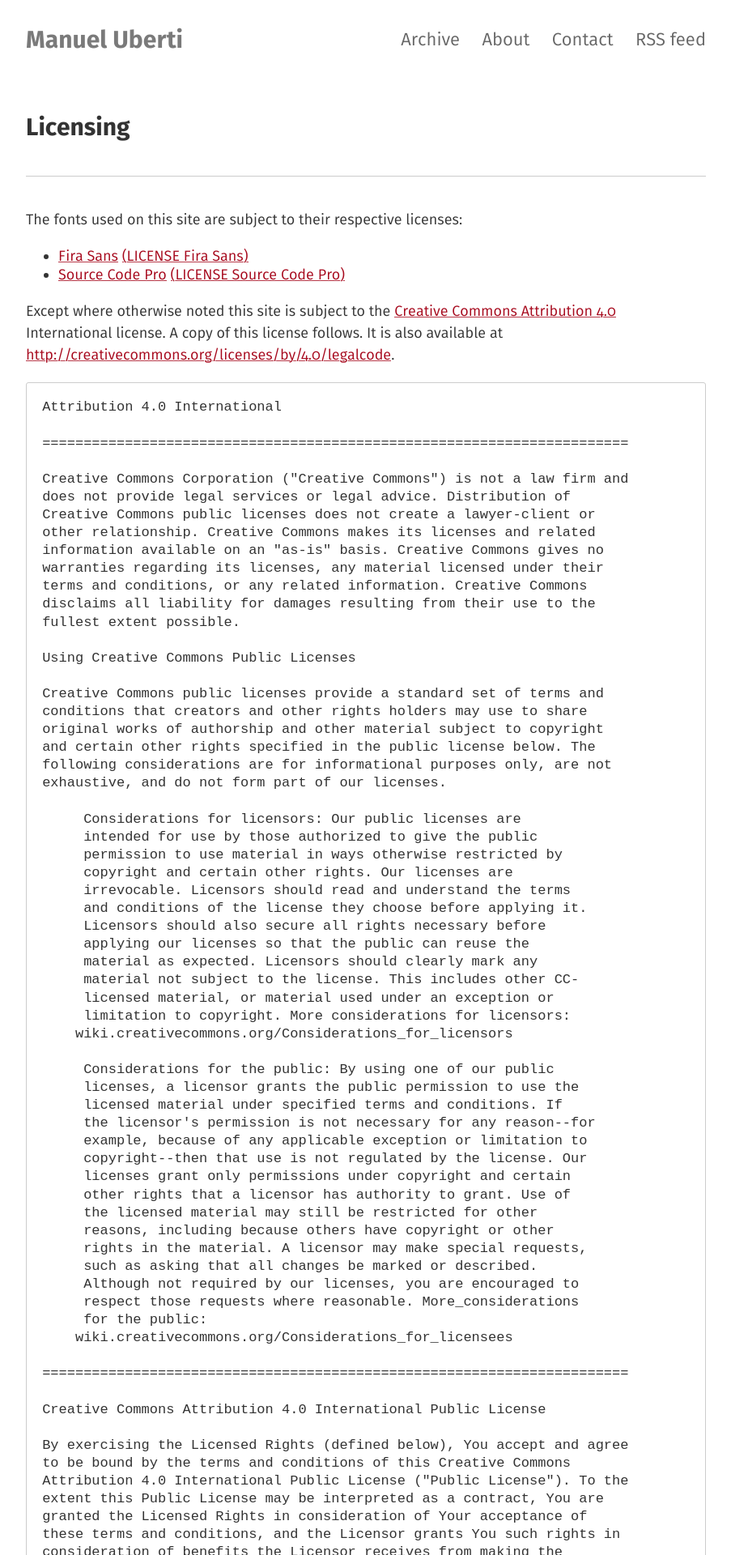
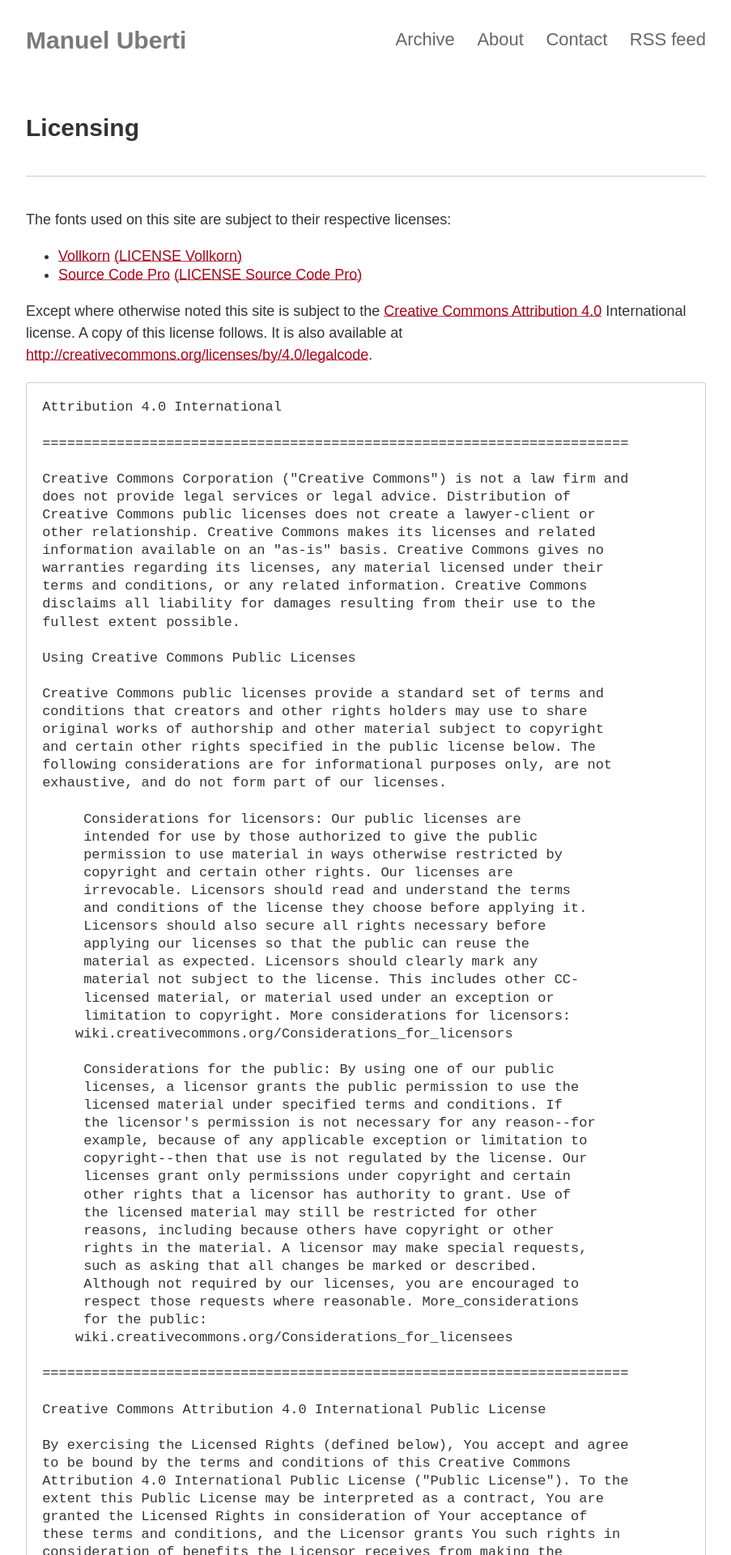
Before and after one commit to manuel-uberti/manuel-uberti.github.io, a Jekyll site: the page built from licensing.md, in a window 1280 px wide. Shown: the top 1920 px of the page at 81% size, without its empty margins (188-1091 px from the left). Built offline with Jekyll 4.4.1, drawn with Linux system fonts in a browser that asks for light colours; some web fonts are replaced.

Commit message:
Use Vollkorn as main font

```diff
--- a/_sass/_pagination.scss
+++ b/_sass/_pagination.scss
@@ -1,6 +1,6 @@
 .pagination {
   font-size: 1rem;
-  font-family: 'Fira Sans', sans-serif;
+  font-family: 'Vollkorn', sans-serif;
   font-weight: 300;
   text-align: center;
 }
--- a/_sass/_variables.scss
+++ b/_sass/_variables.scss
@@ -1,37 +1,37 @@
 // Typography
 @font-face {
-  font-family: 'Fira Sans';
-  src: url('../fonts/FiraSans-Book.woff') format('woff');
+  font-family: 'Vollkorn';
+  src: url('../fonts/Vollkorn-Regular.woff') format('woff');
 }
 
 @font-face {
-  font-family: 'Fira Sans';
-  src: url('../fonts/FiraSans-Italic.woff') format('woff');
+  font-family: 'Vollkorn';
+  src: url('../fonts/Vollkorn-Italic.woff') format('woff');
   font-style: italic;
 }
 
 @font-face {
-  font-family: 'Fira Sans';
-  src: url('../fonts/FiraSans-Bold.woff') format('woff');
+  font-family: 'Vollkorn';
+  src: url('../fonts/Vollkorn-Bold.woff') format('woff');
   font-weight: 600;
 }
 
 @font-face {
-  font-family: 'Fira Sans';
-  src: url('../fonts/FiraSans-BoldItalic.woff') format('woff');
+  font-family: 'Vollkorn';
+  src: url('../fonts/Vollkorn-BoldItalic.woff') format('woff');
   font-style: italic;
   font-weight: 600;
 }
 
 @font-face {
-  font-family: 'Fira Sans';
-  src: url('../fonts/FiraSans-SemiBold.woff') format('woff');
+  font-family: 'Vollkorn';
+  src: url('../fonts/Vollkorn-SemiBold.woff') format('woff');
   font-weight: 500;
 }
 
 @font-face {
-  font-family: 'Fira Sans';
-  src: url('../fonts/FiraSans-SemiBoldItalic.woff') format('woff');
+  font-family: 'Vollkorn';
+  src: url('../fonts/Vollkorn-SemiBoldItalic.woff') format('woff');
   font-style: italic;
   font-weight: 500;
 }
@@ -49,9 +49,9 @@
 
 $base-font-size: 18px !default;
 $bold-font-weight: bold !default;
-$font-family: 'Fira Sans', sans-serif !default;
+$font-family: 'Vollkorn', sans-serif !default;
 $line-height: 1.3 !default;
-$heading-font-family: 'Fira Sans', sans-serif !default;
+$heading-font-family: 'Vollkorn', sans-serif !default;
 $heading-font-weight: 700 !default;
 $heading-line-height: 1.25 !default;
 $monospace-font-family: 'Source Code Pro', monospace !default;
--- a/fonts/LICENSE Fira Sans.txt
+++ b/fonts/LICENSE Vollkorn.txt
@@ -1,5 +1,4 @@
-Digitized data copyright (c) 2012-2015, The Mozilla Foundation and Telefonica S.A.
-with Reserved Font Name < Fira >,
+Copyright (c) 2013–2017, Friedrich Althausen (http://friedrichalthausen.de). All rights reserved.
 
 This Font Software is licensed under the SIL Open Font License, Version 1.1.
 This license is copied below, and is also available with a FAQ at:
--- a/licensing.md
+++ b/licensing.md
@@ -7,8 +7,8 @@
 
 The fonts used on this site are subject to their respective licenses:
 
-- [Fira Sans](https://github.com/mozilla/Fira/)
-  [(LICENSE Fira Sans)](https://github.com/manuel-uberti/manuel-uberti.github.io/blob/master/fonts/LICENSE%20Fira%20Sans.txt)
+- [Vollkorn](http://vollkorn-typeface.com/)
+  [(LICENSE Vollkorn)](https://github.com/manuel-uberti/manuel-uberti.github.io/blob/master/fonts/LICENSE%20Vollkorn.txt)
 - [Source Code Pro](https://github.com/adobe-fonts/source-code-pro)
   [(LICENSE Source Code Pro)](https://github.com/manuel-uberti/manuel-uberti.github.io/blob/master/fonts/LICENSE%20Source%20Sans%20Pro.txt)
 
```
Also changed, not shown: fonts/FiraSans-Bold.woff (deleted), fonts/FiraSans-BoldItalic.woff (deleted), fonts/FiraSans-Book.woff (deleted), fonts/FiraSans-Italic.woff (deleted), fonts/FiraSans-SemiBold.woff (deleted), fonts/FiraSans-SemiBoldItalic.woff (deleted), fonts/Vollkorn-Bold.woff2 (added), fonts/Vollkorn-BoldItalic.woff2 (added), fonts/Vollkorn-Italic.woff2 (added), fonts/Vollkorn-Regular.woff2 (added), fonts/Vollkorn-Semibold.woff2 (added), fonts/Vollkorn-SemiboldItalic.woff2 (added).
